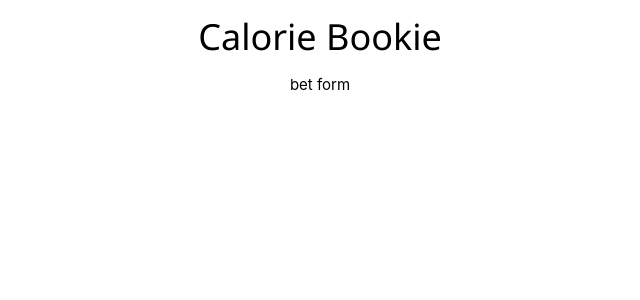
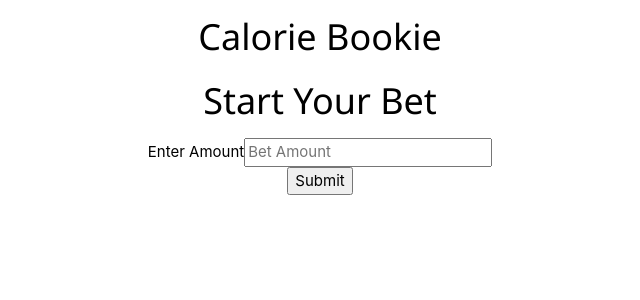
Before and after one commit to catfriday/Calorie-Bookie-Frontend, a React (Create React App) app: page /bet_form in a window 1280 px wide. Shown: the top 300 px of the page, without its empty margins (320-960 px from the left). Built offline with nearby package versions, Linux system fonts and the light colour scheme.

Commit message:
added to bet form

```diff
--- a/src/App.js
+++ b/src/App.js
@@ -50,7 +50,11 @@ acceptGoal = (lbGoal) => {
   })
 }
 
-
+setCurrentBet = (bet) => {
+ this.setState({
+   currentBet: bet
+ })
+}
 
 login = (e) => {
   e.preventDefault()
@@ -212,7 +216,7 @@ render(){
           <MyBetDash currentUser={this.state.currentUser} bet={this.state.currentBet}/> }/>
 
           <Route path='/bet_form' render={(routerProps) =>
-          <BetForm />} />
+          <BetForm currentUser={this.state.currentUser} setCurrentBet={this.setCurrentBet}/>} />
 
         {/* <Route path='/my_food_log/:day_number' render={(routerProps) =>
           <FoodSearchBar {...routerProps} /> }/>
--- a/src/BetForm.js
+++ b/src/BetForm.js
@@ -1,9 +1,54 @@
-import React from 'react'
+import React, {useState} from 'react'
+import { useHistory } from 'react-router-dom';
 
 const BetForm = (props) =>{
 
+    const [betAmount, setAmount] = useState(props.currentUser.bank)
+    const history = useHistory()
+
+
+let handleSubmit = (e) => {
+    e.preventDefault()
+    // console.log(e.target.amount.value)
+    // console.log(props.currentUser)
+    props.setCurrentBet(e.target.amount.value)
+
+    fetch('http://localhost:3000/api/v1/bets', {
+            method: 'POST',
+            headers: {
+            'Content-Type': 'application/json',
+            'Accept': 'application/json',
+                Authorization:  `Bearer ${localStorage.token}`
+        },
+            body: JSON.stringify({
+                user_id: props.currentUser.id,
+                amount: betAmount
+
+        })
+    })
+        .then(resp => resp.json())
+        .then(bet => {
+            props.setCurrentBet(bet)
+            console.log(bet)
+        }
+        )
+
+
+}
+
+
     return(<div>
-        bet form
+        <h1> Start Your Bet</h1>
+
+        <form onSubmit={(e) =>{
+            handleSubmit(e)
+            history.push('/my_bet_dash')
+            }}>
+            <label>Enter Amount</label>
+            <input name="amount" type="number" placeholder='Bet Amount' value={betAmount}></input><br></br>
+            <input type="submit"/>
+        </form>
+
     </div>)
 }
 
```
